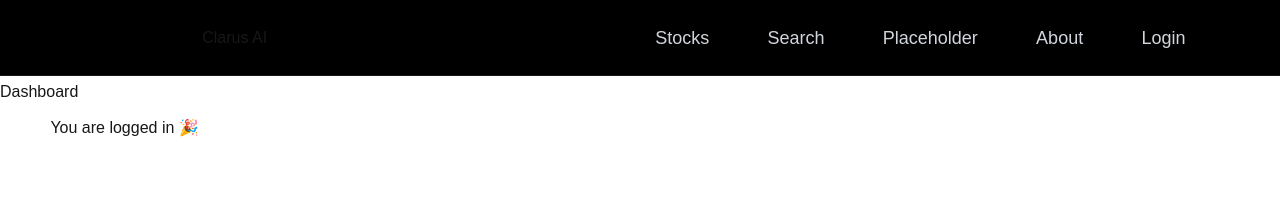
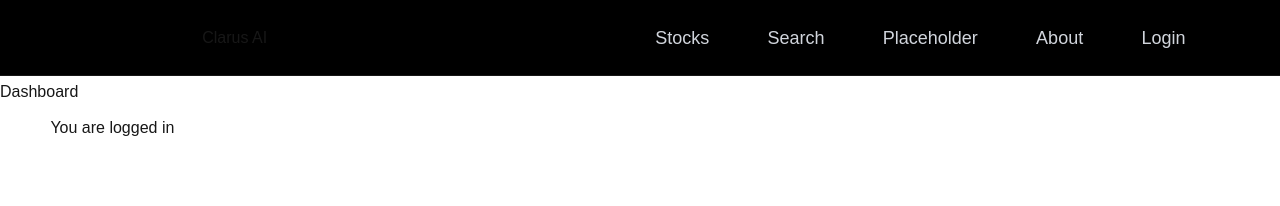
Before and after one commit to JeremyTan0/ClarusAI, a Next.js app in the folder frontend/: page /dashboard in a window 1280 px wide. Shown: the top 206 px of the page. Built offline with nearby package versions, Linux system fonts and the light colour scheme.

Commit message:
Updated the temp dashboard

```diff
--- a/frontend/app/dashboard/page.tsx
+++ b/frontend/app/dashboard/page.tsx
@@ -6,7 +6,7 @@ export default function Dashboard() {
   return (
     <div>
       <h1>Dashboard</h1>
-      <p>You are logged in 🎉</p>
+      <p>You are logged in</p>
     </div>
   );
 }
```
